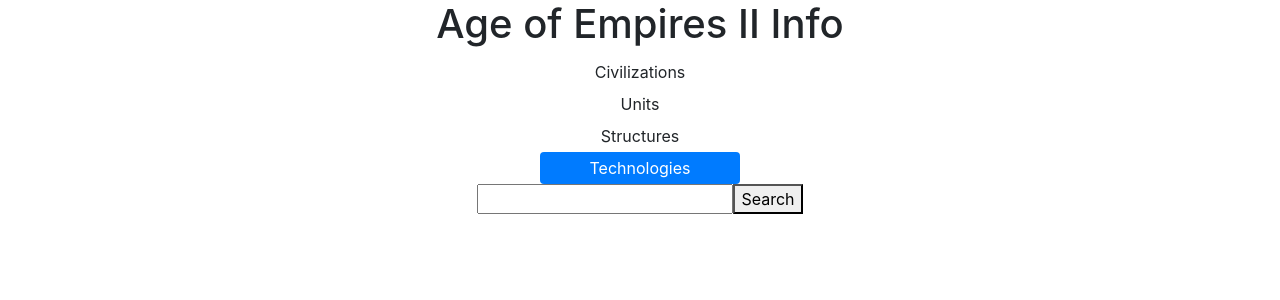
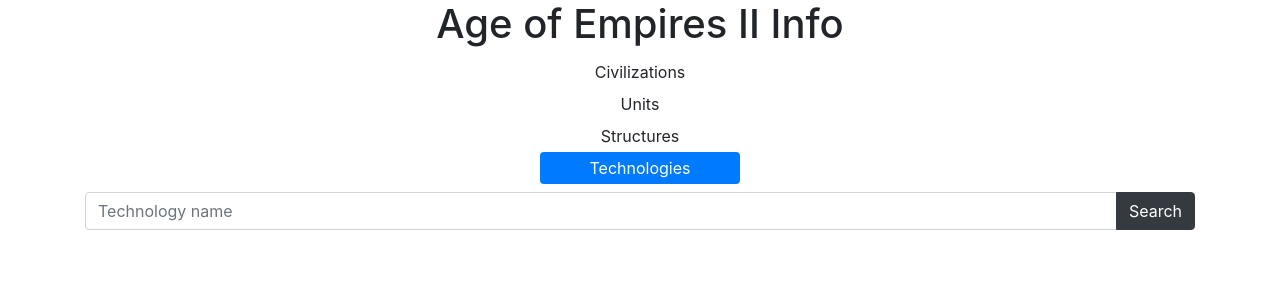
Before and after one commit to gabrbfreire/AoE2-Info-React, a React (Create React App) app: page / in a window 1280 px wide. Both pictures are taken after a click on the element "Technologies". Shown: the top 300 px of the page. Built offline with nearby package versions, Linux system fonts and the light colour scheme.

Commit message:
Done SearchTech

```diff
--- a/src/SearchCivs/SearchCivs.js
+++ b/src/SearchCivs/SearchCivs.js
@@ -4,6 +4,7 @@
 
   const [query, setQuery] = useState('');
   const [resultData, setData] = useState([]);
+  const [message, setMessage] = useState([]);
 
   const searchCivs = async (e) => {
     e.preventDefault();
@@ -19,11 +20,16 @@
     try {
       const response = await fetch(proxyUrl + url);
       const data = await response.json();
+      if (data.message !== undefined) {
+        setMessage(data.message);
+        return;
+      }
       if (data.civilizations === undefined) {
         setData([data]);
       } else {
         setData(data.civilizations);
       }
+      setMessage("");
     } catch (err) {
       console.log(err);
     }
@@ -46,6 +52,7 @@
             <button type="submit" className="btn btn-dark">Search</button>
           </div>
         </div>
+        <p id="message">{message}</p>
       </form>
       <div className="list-div" dangerouslySetInnerHTML={{ __html: createList() }} />
     </>
--- a/src/SearchStructures/SearchStructures.js
+++ b/src/SearchStructures/SearchStructures.js
@@ -4,6 +4,7 @@
 
   const [query, setQuery] = useState('');
   const [resultData, setData] = useState([]);
+  const [message, setMessage] = useState([]);
 
   const searchStructures = async (e) => {
     e.preventDefault();
@@ -19,19 +20,26 @@
     try {
       const response = await fetch(proxyUrl + url);
       const data = await response.json();
+      if (data.message !== undefined) {
+        setMessage(data.message);
+        return;
+      }
       if (data.structures === undefined) {
-        setData([data]);
+        if (data.length !== undefined) {
+          setData(data);
+        } else {
+          setData([data]);
+        }
       } else {
         setData(data.structures);
       }
-      console.log(resultData)
+      setMessage("");
     } catch (err) {
       console.log(err);
     }
   }
 
   const createList = () => {
-    console.log(resultData)
     if (resultData.length > 0) {
       let listTitle = '<table class="table"><thead class="thead-dark"><tr><th scope="col">Name</th><th scope="col">Hit Points</th><th scope="col">Armor</th><th scope="col">Build Time</th><th scope="col">Age</th></thead><tbody>';
       let listContent = resultData.map(item => "<tr><td>" + item.name + "</td><td>" + item.hit_points + "</td><td>" + item.armor + "</td><td>" + item.build_time + "</td><td>" + item.age + "</td>");
@@ -48,6 +56,7 @@
             <button type="submit" className="btn btn-dark">Search</button>
           </div>
         </div>
+        <p id="message">{message}</p>
       </form>
       <div className="list-div" dangerouslySetInnerHTML={{ __html: createList() }} />
     </>
--- a/src/SearchTechnologies/SearchTechnologies.js
+++ b/src/SearchTechnologies/SearchTechnologies.js
@@ -3,6 +3,8 @@
 function SearchTechnologies() {
 
   const [query, setQuery] = useState('');
+  const [resultData, setData] = useState([]);
+  const [message, setMessage] = useState([]);
 
   const searchTechnologies = async (e) => {
     e.preventDefault();
@@ -18,17 +20,46 @@
     try {
       const response = await fetch(proxyUrl + url);
       const data = await response.json();
-      console.log(data);
+      if (data.message !== undefined) {
+        setMessage(data.message);
+        return;
+      }
+      if (data.technologies === undefined) {
+        if (data.length !== undefined) {
+          setData(data);
+        } else {
+          setData([data]);
+        }
+      } else {
+        setData(data.technologies);
+      }
+      setMessage("");
     } catch (err) {
       console.log(err);
     }
   }
 
+  const createList = () => {
+    if (resultData.length > 0) {
+      let listTitle = '<table class="table"><thead class="thead-dark"><tr><th scope="col">Name</th><th scope="col">Description</th><th scope="col">Cost</th><th scope="col">Build Time</th><th scope="col">Age</th></thead><tbody>';
+      let listContent = resultData.map(item => "<tr><td>" + item.name + "</td><td>" + item.description + "</td><td>" + function () { if (item.cost.Food === undefined) { return ("-"); } else return (item.cost.Food) }() + "/" + function () { if (item.cost.Gold === undefined) { return ("-"); } else return (item.cost.Gold) }() + "</td><td>" + item.build_time + "</td><td>" + item.age + "</td>");
+      return (listTitle + listContent.join(" ") + "</tbody></table>");
+    }
+  }
+
   return (
-    <form onSubmit={searchTechnologies} className="form-tech">
-      <input type="text" value={query} onChange={(e) => setQuery(e.target.value)}></input>
-      <button type="submit">Search</button>
-    </form>
+    <>
+      <form onSubmit={searchTechnologies} className="form-tech mt-2">
+        <div className="input-group mb-3">
+          <input type="text" className="form-control" placeholder="Technology name" value={query} onChange={(e) => setQuery(e.target.value)}></input>
+          <div className="input-group-append">
+            <button type="submit" className="btn btn-dark">Search</button>
+          </div>
+        </div>
+        <p id="message">{message}</p>
+      </form>
+      <div className="list-div" dangerouslySetInnerHTML={{ __html: createList() }} />
+    </>
   )
 }
 
--- a/src/SearchUnits/SearchUnits.js
+++ b/src/SearchUnits/SearchUnits.js
@@ -4,6 +4,7 @@
 
   const [query, setQuery] = useState('');
   const [resultData, setData] = useState([]);
+  const [message, setMessage] = useState([]);
 
   const searchUnits = async (e) => {
     e.preventDefault();
@@ -19,11 +20,16 @@
     try {
       const response = await fetch(proxyUrl + url);
       const data = await response.json();
+      if (data.message !== undefined) {
+        setMessage(data.message);
+        return;
+      }
       if (data.units === undefined) {
         setData([data]);
       } else {
         setData(data.units);
       }
+      setMessage("");
     } catch (err) {
       console.log(err);
     }
@@ -32,7 +38,7 @@
   const createList = () => {
     if (resultData.length > 0) {
       let listTitle = '<table class="table"><thead class="thead-dark"><tr><th scope="col">Name</th><th scope="col">Attack</th><th scope="col">Attack Delay</th><th scope="col">Armor</th><th scope="col">Hit Points</th><th scope="col">Mov. Rate</th></tr></thead><tbody>';
-      let listContent = resultData.map(item => "<tr><td>" + item.name + "</td><td>" + function () { if (item.attack == undefined) { return ("-"); } else return (item.attack) }() + "</td><td>" + function () { if (item.attack_delay == undefined) { return ("-"); } else return (item.attack_delay) }() + "</td><td>" + item.armor + "</td><td>" + item.hit_points + "</td><td>" + function () { if (item.movement_rate == undefined) { return ("-"); } else return (item.movement_rate) }() + "</td></tr>");
+      let listContent = resultData.map(item => "<tr><td>" + item.name + "</td><td>" + function () { if (item.attack === undefined) { return ("-"); } else return (item.attack) }() + "</td><td>" + function () { if (item.attack_delay === undefined) { return ("-"); } else return (item.attack_delay) }() + "</td><td>" + item.armor + "</td><td>" + item.hit_points + "</td><td>" + function () { if (item.movement_rate === undefined) { return ("-"); } else return (item.movement_rate) }() + "</td></tr>");
       return (listTitle + listContent.join(" ") + "</tbody></table>");
     }
   }
@@ -46,6 +52,7 @@
             <button type="submit" className="btn btn-dark">Search</button>
           </div>
         </div>
+        <p id="message">{message}</p>
       </form>
       <div className="list-div" dangerouslySetInnerHTML={{ __html: createList() }} />
     </>
```
